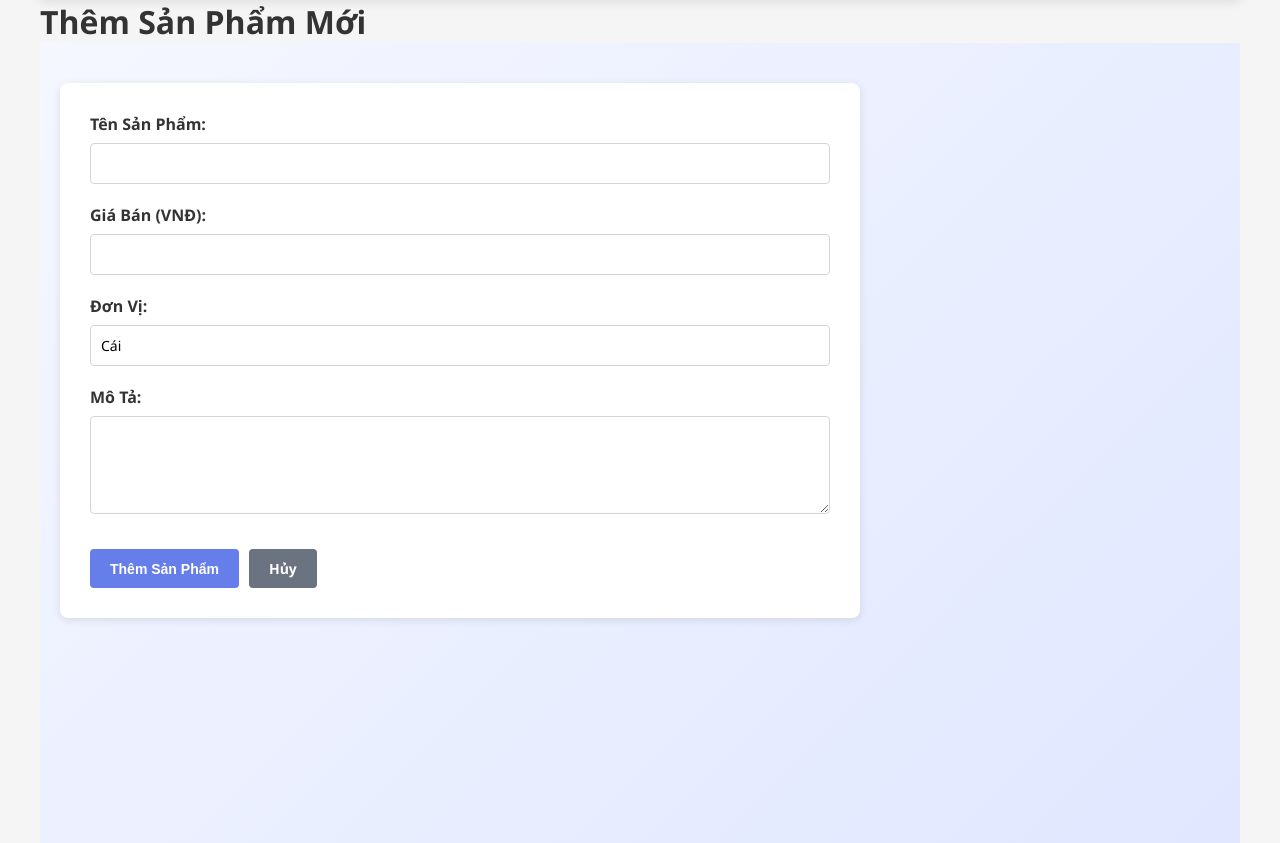
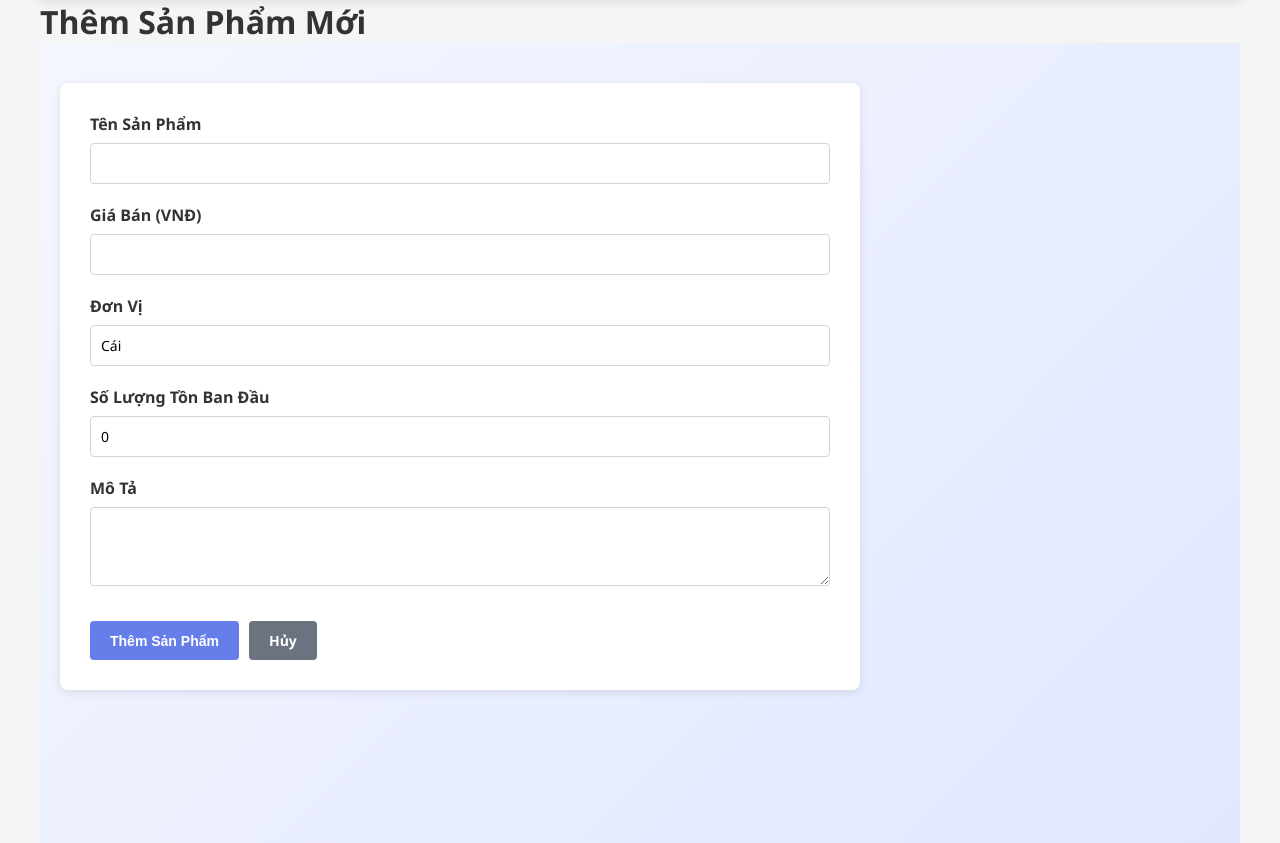
Before and after one commit to SangHT0112/quanlydonhang, a PHP site: page /emit/san_pham/create.php in a window 1280 px wide. Shown: the part 161-1004 px from the top of the page. Run offline with PHP 8.4, Linux system fonts and the light colour scheme; a user stored in the database is signed in; data comes from the database, SQL or seed files in the repository; some libraries are stand-ins or nearby versions.

Commit message:
sản phẩm

```diff
--- a/header.php
+++ b/header.php
@@ -20,7 +20,7 @@ $current_path = parse_url($_SERVER['REQUEST_URI'], PHP_URL_PATH);
                     <li><a href="/khach_hang/list.php" class="<?= strpos($current_path, '/khach_hang') !== false ? 'active' : '' ?>">Khách Hàng</a></li>
                 <?php endif; ?>
 
-                <?php if (hasPermission('manage_users')): ?>
+                <?php if (hasPermission('create_po')): ?>
                     <li><a href="/san_pham/list.php" class="<?= strpos($current_path, '/san_pham') !== false ? 'active' : '' ?>">Sản Phẩm</a></li>
                 <?php endif; ?>
 
--- a/san_pham/create.php
+++ b/san_pham/create.php
@@ -1,38 +1,58 @@
 <?php
 include '../config.php';
 checkLogin();
-requirePermission('manage_users');
 
 $error = '';
 $success = '';
 
-if ($_POST) {
+if ($_SERVER['REQUEST_METHOD'] === 'POST') {
     try {
-        $ten_sp = $_POST['ten_san_pham'];
-        $gia_ban = $_POST['gia_ban'];
-        $don_vi = $_POST['don_vi'] ?? 'Cái';
-        $mo_ta = $_POST['mo_ta'];
+        $ten_sp   = trim($_POST['ten_san_pham']);
+        $gia_ban  = floatval($_POST['gia_ban']);
+        $don_vi   = $_POST['don_vi'] ?? 'Cái';
+        $mo_ta    = $_POST['mo_ta'] ?? '';
+        $ton_dau  = intval($_POST['so_luong_ton']); // tồn kho ban đầu
 
-        if (empty($ten_sp) || $gia_ban < 0) {
-            throw new Exception('Vui lòng nhập đầy đủ thông tin sản phẩm');
+        if ($ten_sp === '' || $gia_ban < 0 || $ton_dau < 0) {
+            throw new Exception('Dữ liệu không hợp lệ');
         }
 
-        $sql = "INSERT INTO san_pham (ten_san_pham, gia_ban, don_vi, mo_ta)
-               VALUES (?, ?, ?, ?)";
-        $stmt = $conn->prepare($sql);
-        if (!$stmt) {
-            throw new Exception('Lỗi prepare: ' . $conn->error);
-        }
-        $stmt->bind_param("sdss", $ten_sp, $gia_ban, $don_vi, $mo_ta);
-        if (!$stmt->execute()) {
-            throw new Exception('Lỗi thêm sản phẩm: ' . $stmt->error);
-        }
+        // ===== TRANSACTION =====
+        $conn->begin_transaction();
 
-        logActivity('CREATE_PRODUCT', 'Thêm sản phẩm: ' . $ten_sp);
+        // 1️⃣ Thêm sản phẩm
+        $sql_sp = "
+            INSERT INTO san_pham (ten_san_pham, gia_ban, don_vi, mo_ta)
+            VALUES (?, ?, ?, ?)
+        ";
+        $stmt_sp = $conn->prepare($sql_sp);
+        $stmt_sp->bind_param("sdss", $ten_sp, $gia_ban, $don_vi, $mo_ta);
+        $stmt_sp->execute();
 
-        $success = 'Thêm sản phẩm thành công!';
+        $ma_sp = $conn->insert_id;
+
+        // 2️⃣ Tạo tồn kho ban đầu
+        $sql_tk = "
+            INSERT INTO ton_kho (ma_san_pham, so_luong_ton, ngay_cap_nhat)
+            VALUES (?, ?, NOW())
+        ";
+        $stmt_tk = $conn->prepare($sql_tk);
+        $stmt_tk->bind_param("ii", $ma_sp, $ton_dau);
+        $stmt_tk->execute();
+
+        // 3️⃣ Ghi log
+        logActivity(
+            'CREATE_PRODUCT',
+            "Thêm sản phẩm #$ma_sp - $ten_sp (Tồn đầu: $ton_dau)"
+        );
+
+        $conn->commit();
+
+        $success = 'Thêm sản phẩm và tồn kho thành công!';
         header('Refresh: 2; url=list.php');
+
     } catch (Exception $e) {
+        $conn->rollback();
         $error = $e->getMessage();
     }
 }
@@ -41,7 +61,6 @@ if ($_POST) {
 <html lang="vi">
 <head>
     <meta charset="UTF-8">
-    <meta name="viewport" content="width=device-width, initial-scale=1.0">
     <title>Thêm Sản Phẩm</title>
     <link rel="stylesheet" href="../../css/style.css">
 </head>
@@ -53,35 +72,40 @@ if ($_POST) {
     <main>
         <div class="form-container">
             <?php if ($error): ?>
-                    <div class="alert alert-error"><?php echo htmlspecialchars($error); ?></div>
+                <div class="alert alert-error"><?= htmlspecialchars($error) ?></div>
             <?php endif; ?>
             <?php if ($success): ?>
-                    <div class="alert alert-success"><?php echo htmlspecialchars($success); ?></div>
+                <div class="alert alert-success"><?= htmlspecialchars($success) ?></div>
             <?php endif; ?>
 
             <form method="POST" class="form-main">
                 <div class="form-group">
-                        <label for="ten_san_pham">Tên Sản Phẩm:</label>
-                        <input type="text" name="ten_san_pham" id="ten_san_pham" required>
+                    <label>Tên Sản Phẩm</label>
+                    <input type="text" name="ten_san_pham" required>
                 </div>
 
                 <div class="form-group">
-                        <label for="gia_ban">Giá Bán (VNĐ):</label>
-                        <input type="number" name="gia_ban" id="gia_ban" step="0.01" min="0" required>
+                    <label>Giá Bán (VNĐ)</label>
+                    <input type="number" name="gia_ban" min="0" step="0.01" required>
                 </div>
 
                 <div class="form-group">
-                        <label for="don_vi">Đơn Vị:</label>
-                        <input type="text" name="don_vi" id="don_vi" value="Cái">
+                    <label>Đơn Vị</label>
+                    <input type="text" name="don_vi" value="Cái">
                 </div>
 
                 <div class="form-group">
-                        <label for="mo_ta">Mô Tả:</label>
-                        <textarea name="mo_ta" id="mo_ta" rows="4"></textarea>
+                    <label>Số Lượng Tồn Ban Đầu</label>
+                    <input type="number" name="so_luong_ton" min="0" value="0" required>
+                </div>
+
+                <div class="form-group">
+                    <label>Mô Tả</label>
+                    <textarea name="mo_ta" rows="3"></textarea>
                 </div>
 
                 <div class="form-actions">
-                        <button type="submit" class="btn-primary">Thêm Sản Phẩm</button>
+                    <button class="btn-primary">Thêm Sản Phẩm</button>
                     <a href="list.php" class="btn-secondary">Hủy</a>
                 </div>
             </form>
--- a/san_pham/delete.php
+++ b/san_pham/delete.php
@@ -1,7 +1,6 @@
 <?php
 include '../config.php';
 checkLogin();
-requirePermission('manage_users');
 
 $id = $_GET['id'] ?? 0;
 
--- a/san_pham/edit.php
+++ b/san_pham/edit.php
@@ -1,7 +1,6 @@
 <?php
 include '../config.php';
 checkLogin();
-requirePermission('manage_users');
 
 $error = '';
 $success = '';
--- a/san_pham/list.php
+++ b/san_pham/list.php
@@ -1,7 +1,6 @@
 <?php
 include '../config.php';
 checkLogin();
-requirePermission('manage_users');
 
 $search = $_GET['search'] ?? '';
 
```
Lines whose indentation alone changed are shown as unchanged.
